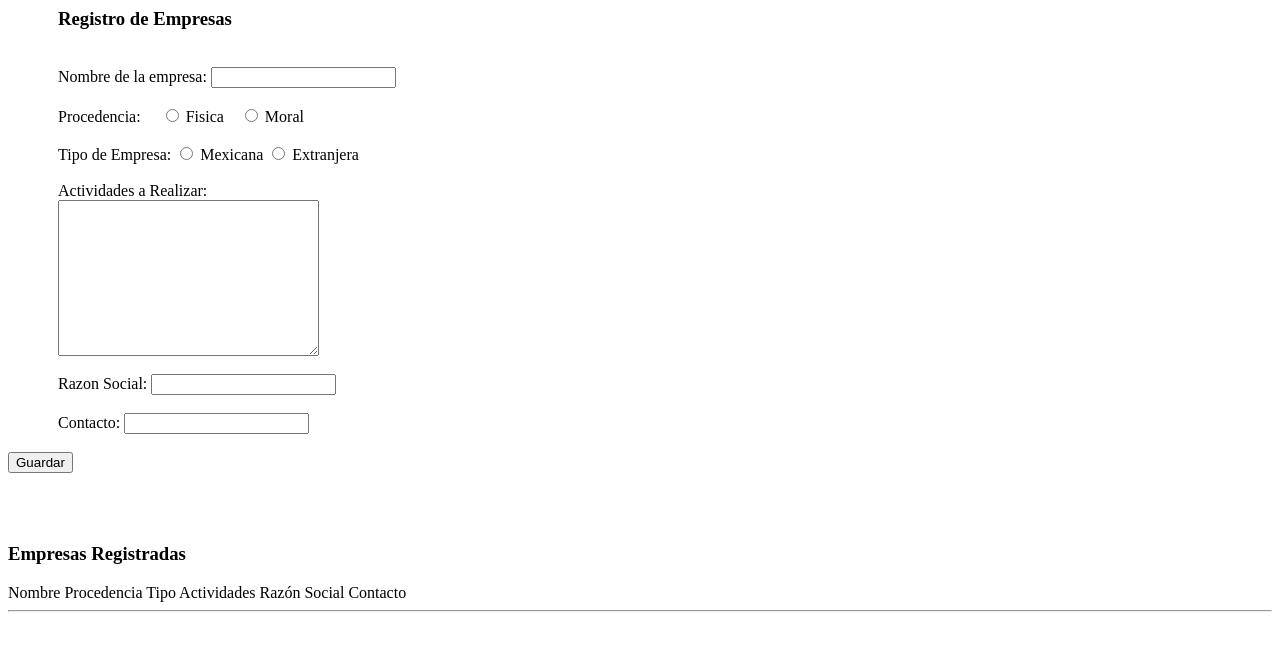
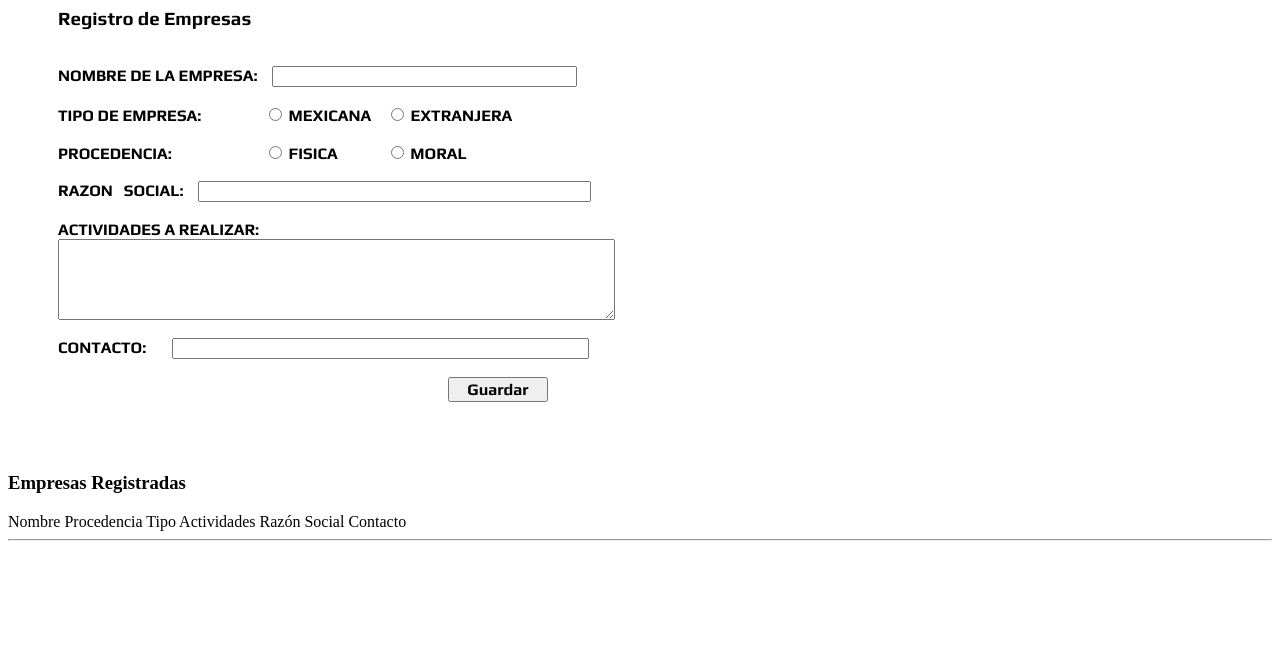
Before and after one commit to yomimsm/ks, a PHP site: page / in a window 1280 px wide. Shown: the top 651 px of the page. Run offline with PHP 8.4, Linux system fonts and the light colour scheme; data that the repository does not hold is empty.

Commit message:
!!!^J_diseño_formulario
diseño del formulario y fuentes

```diff
--- a/alta_empresa.php
+++ b/alta_empresa.php
@@ -16,7 +16,11 @@
         if(isset($_POST['extranjera'])){
             $tipo= $_POST['extranjera'];
         }
+<<<<<<< Updated upstream
         $Sql="insert into Empresas (company,procedencia,tipo,actividades,razon_social,contacto) values(
+=======
+		$Sql="insert into empresas (usuario,password,procedencia,tipo,actividades,razon_social,contacto) values(
+>>>>>>> Stashed changes
 			'".$usuario."',
             '".$procedencia."',
             '".$tipo."',
--- a/conexion.php
+++ b/conexion.php
@@ -1,7 +1,7 @@
 <?php
-    $host = "127.0.0.1:8889";
-    $name = 'Prueba';
+    $host = "localhost";
+    $name = 'prueba';
     $user = "root";
-    $pass = "root";
+    $pass = "";
     $con = mysqli_connect($host, $user, $pass, $name);
 ?>
--- a/index.php
+++ b/index.php
@@ -1,50 +1,60 @@
 <?php
     include ("conexion.php");
-    $sql = "SELECT * FROM Empresas";
+    $sql = "SELECT * FROM empresas";
     $res = mysqli_query($con, $sql);
 ?>
 <html>
 <head>
     <title>Prueba</title>
+
+    <style>
+    @font-face {
+font-family:"Play-Bold";
+src: url("fonts/Play-Bold.ttf");
+                }
+
+   </style>
 </head>
 <body>
-    <h3 style="margin-left:50px">Registro de Empresas</h3>
+    <h3 style="margin-left:50px; font-family: play-Bold;">Registro de Empresas</h3>
     <br>
     <form action="alta_empresa.php" method = "post" enctype="multipart/form-data">
-    <div style="margin-left:50px">
-        <label for="">Nombre de la empresa: </label>
-        <input type="text" name="usuario" id="usuario">
+    <div style="margin-left:50px; font-family: play-Bold;">
+        <label for="">NOMBRE DE LA EMPRESA:&nbsp;&nbsp;&nbsp; </label>
+        <input type="text" name="usuario" id="usuario" size="35">
     </div>
     <br>
-    <div style="margin-left:50px">
-        <label for="">Procedencia: &nbsp;&nbsp;&nbsp;</label>
-        <input type="radio" name="fisica" id="fisica" value = "1"> Fisica&nbsp;&nbsp;&nbsp;
-        <input type="radio" name="moral" id="moral" value = "2"> Moral
+    <div style="margin-left:50px; font-family: play-Bold;">
+        <label for="">TIPO DE EMPRESA: &nbsp;&nbsp;&nbsp;&nbsp;&nbsp;&nbsp;&nbsp;&nbsp;&nbsp;&nbsp;&nbsp;&nbsp;&nbsp;&nbsp;&nbsp;</label>
+        <input type="radio" name="mexicana" id="mexicana" value = "1"> MEXICANA&nbsp;&nbsp;&nbsp;
+        <input type="radio" name="extranjera" id="extranjera" value = "2"> EXTRANJERA
     </div>
     <br>
-    <div style="margin-left:50px">
-        <label for="">Tipo de Empresa: </label>
-        <input type="radio" name="mexicana" id="mexicana" value = "1"> Mexicana
-        <input type="radio" name="extranjera" id="extranjera" value = "2"> Extranjera
+    <div style="margin-left:50px; font-family: play-Bold;">
+        <label for="">PROCEDENCIA: &nbsp;&nbsp;&nbsp;&nbsp;&nbsp;&nbsp;&nbsp;&nbsp;&nbsp;&nbsp;&nbsp;&nbsp;&nbsp;&nbsp;&nbsp;&nbsp;&nbsp;&nbsp;&nbsp;&nbsp;&nbsp;&nbsp;&nbsp;</label>
+        <input type="radio" name="fisica" id="fisica" value = "1"> FISICA&nbsp;&nbsp;&nbsp;&nbsp;&nbsp;&nbsp;&nbsp;&nbsp;&nbsp;&nbsp;&nbsp;&nbsp;
+        <input type="radio" name="moral" id="moral" value = "2"> MORAL
     </div>
     <br>
-    <div style="margin-left:50px">
-        <label for="">Actividades a Realizar: </label>
-        <br>
-        <textarea name="actividades" id="activadades" cols="30" rows="10"></textarea>
+    <div style="margin-left:50px; font-family: play-Bold;">
+        <label for="">RAZON&nbsp;&nbsp;&nbsp;SOCIAL:&nbsp;&nbsp;&nbsp; </label>
+        <input type="text" name="social" id="social" size="46">
     </div>
     <br>
-    <div style="margin-left:50px">
-        <label for="">Razon Social: </label>
-        <input type="text" name="social" id="social">
+    <div style="margin-left:50px; font-family: play-Bold;">
+        <label for="">ACTIVIDADES A REALIZAR: </label>
+        <br>
+        <textarea name="actividades" id="activadades" cols="67" rows="5"style="resize: both;"></textarea>
     </div>
     <br>
-    <div style="margin-left:50px">
-        <label for="">Contacto: </label>
-        <input type="text" name="contacto" id="contacto">
+    <div style="margin-left:50px; font-family: play-Bold;">
+        <label for="">CONTACTO:&nbsp;&nbsp;&nbsp;&nbsp;&nbsp;&nbsp; </label>
+        <input type="text" name="contacto" id="contacto" size="49">
     </div>
     <br>
-    <button type="submit">Guardar</button>
+    <div style="margin-left: 440px">
+    <button type="submit" style="font-family: play-Bold; width: 100px; font-size: 16px">Guardar</button>
+    </div>
     </form>
     <br>
     <br>
```
Also changed, not shown: fonts/Play-Bold.ttf (added).
